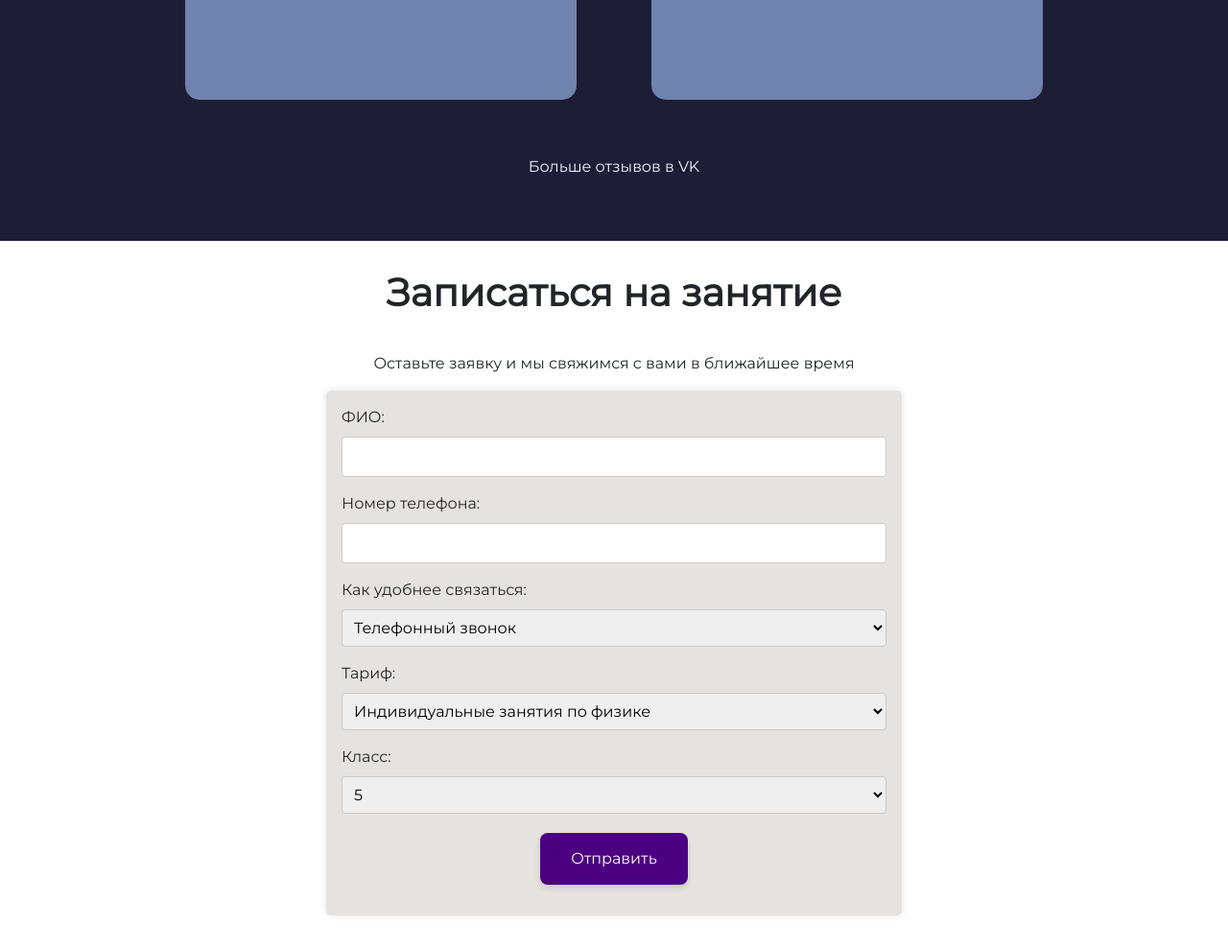
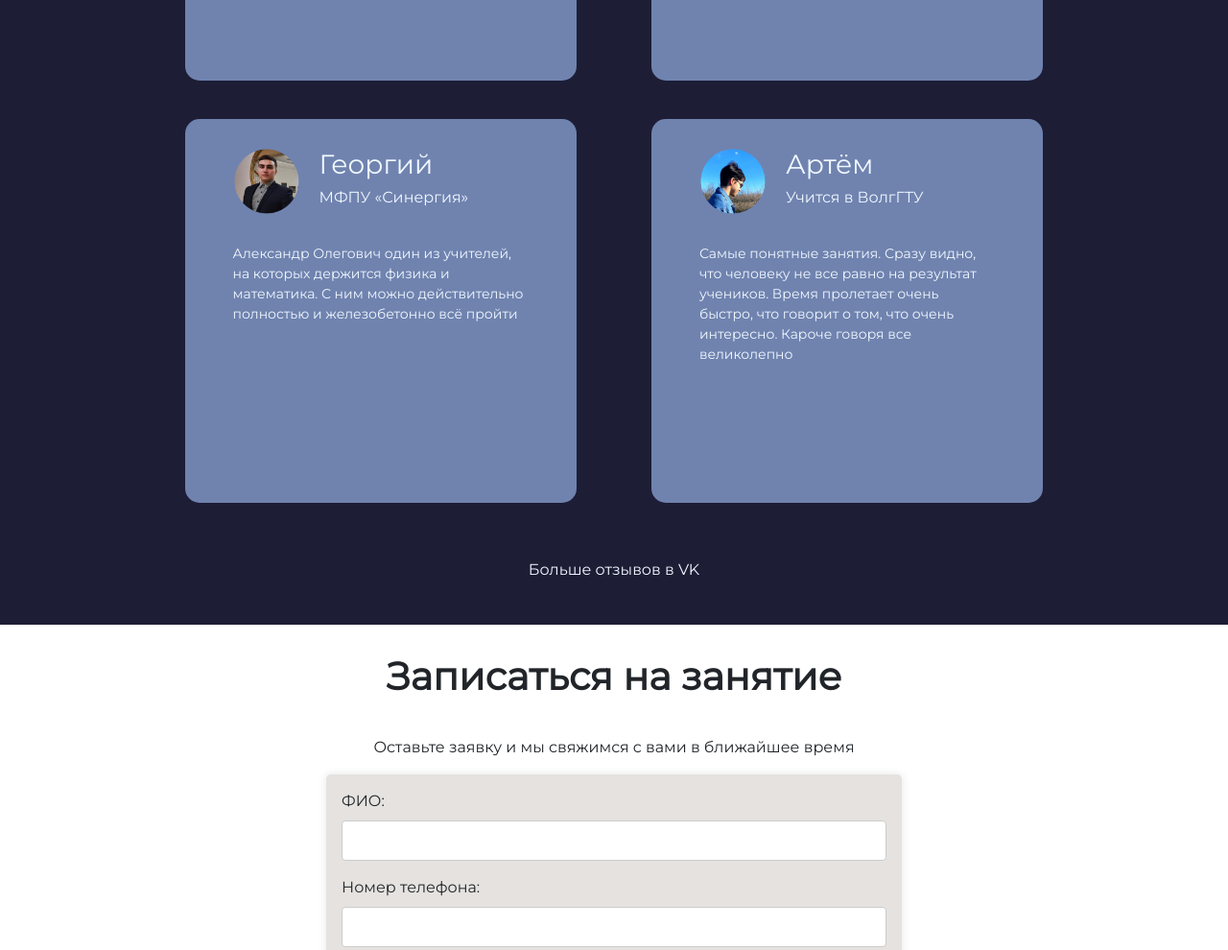
Before and after one commit to ReinVladislav/physics, a plain HTML site: page index.html in a window 1280 px wide. Shown: the part 7089-8079 px from the top of the page at 96% size. Drawn offline with nearby package versions, Linux system fonts and the light colour scheme.

Commit message:
add commments

```diff
--- a/index.css
+++ b/index.css
@@ -184,7 +184,7 @@ h1 {
 }
 .reviews {
 	padding: 20px 12%;
-	height: 1600px;
+	height: 2000px;
 	background-color: #1d1d36;
 	display: flex;
 	flex-direction: column;
--- a/index.html
+++ b/index.html
@@ -319,12 +319,45 @@
 					</div>
 				</div>
 			</div>
+			<div class="row-rev">
+				<div class="rev">
+					<div class="rev-name" style="color: aliceblue">
+						<img class="ava" src="assets/georg.png" alt="">
+						<div class="rev-name-1">
+							<h3>Георгий</h3>
+							<h6>МФПУ «Синергия»</h6>
+						</div>
+
+					</div>
+					<div class="rev-text" style="color: aliceblue">
+						<p>
+							Александр Олегович один из учителей, на которых держится физика и математика. С ним можно действительно полностью и железобетонно всё пройти</p>
+					</div>
+				</div>
+				<div class="rev">
+					<div class="rev-name" style="color: aliceblue">
+						<img class="ava" src="assets/Artem.png" alt="">
+						<div class="rev-name-1">
+							<h3>Артём</h3>
+							<h6>Учится в ВолгГТУ</h6>
+						</div>
+
+					</div>
+					<div class="rev-text" style="color: aliceblue">
+						<p>
+							Самые понятные занятия. Сразу видно, что человеку не все равно на результат учеников. Время пролетает очень быстро, что говорит о том, что очень интересно. Кароче говоря все великолепно</p>
+					</div>
+				</div>
+			</div>
 			<div class="revLink" id="form-section"><a href="https://vk.com/topic-205910509_48406498">Больше отзывов в VK</a></div>
 		</div>
 		<div class="record" >
 
 			<h1 style="text-align: center; padding: 30px;">Записаться на занятие</h1>
-			<p style="text-align: center;">Оставьте заявку и мы свяжимся с вами в ближайшее время</p>
+			<div id="comment">
+				<p style="text-align: center;" >Оставьте заявку и мы свяжимся с вами в ближайшее время</p>
+			</div>
+
 
 
 			<div class="form" id="recordForm">
@@ -382,7 +415,7 @@
 			<h5>Контакты</h5>
 			<ul>
 				<li>Адрес: ул. Примерная, 123, Волгоград, Россия</li>
-				<li>Телефон: +7 (123) 456-78-90</li>
+				<li>Телефон: +7 937 548 1999</li>
 				<li>Email: info@example.com</li>
 			</ul>
 		</div>
--- a/index.js
+++ b/index.js
@@ -13,8 +13,14 @@ class RecordDto{
     }
 }
 
+function changeComment(com){
+    com.innerHTML = '';
+    com.insertAdjacentHTML('beforeend', `<p style="text-align: center; color:grean;" >Вы успешно оставили заявку. Мы свяжимся с вами в ближайшее время</p>`)
+}
+
 
  sendButton.onclick = async function() {
+    let comment = document.getElementById('name');
     let fio = document.getElementById('name').value;
     let phoneNumber = document.getElementById('phone').value;
     let connectionType = document.getElementById('gender').value;
@@ -26,7 +32,9 @@ class RecordDto{
     try {
         const resp = await fetch(url,   {method: 'POST',
                                         headers: {'Content-Type': 'application/json;charset=utf-8'},
-                                        body: JSON.stringify(newRecordDto)})
+                                        body: JSON.stringify(newRecordDto)});
+                                        changeComment(comment);
+
     } catch (error) {
         console.log('Ошибка отправления');
     }
```
Also changed, not shown: prof.html (+2 -2 lines), signForClass.html (+2 -2 lines), assets/Artem.jpg (added), assets/Artem.png (added), assets/Egor.jpg (added), assets/Georg.jpg (added), assets/georg.png (added).
